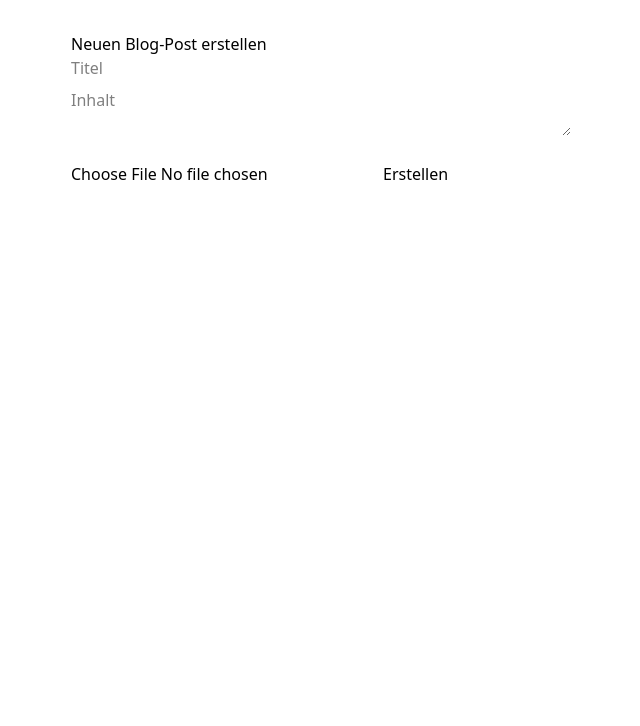
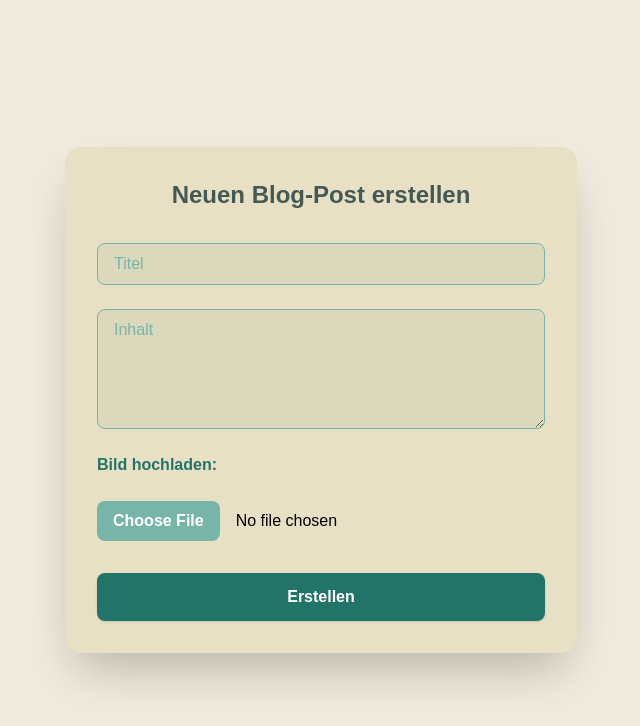
Before and after one commit to CommitCrush/Reise-Blog, a Next.js app in the folder nextjs_basic/: page /blog/create in a window 1280 px wide. Shown: the top 726 px of the page, without its empty margins (319-959 px from the left). Built offline with nearby package versions, Linux system fonts and the light colour scheme; no server answers.

Commit message:
feat: update login redirection to profile page and enhance blog creation form styling

```diff
--- a/nextjs_basic/src/actions/login.ts
+++ b/nextjs_basic/src/actions/login.ts
@@ -41,5 +41,5 @@ export async function LoginUser(formData: FormData): Promise<void> {
     maxAge: 60 * 60 * 24, // 1 Tag
   });
 
-  redirect("/");
+  redirect("/Profile");
 }
--- a/nextjs_basic/src/app/blog/create/page.tsx
+++ b/nextjs_basic/src/app/blog/create/page.tsx
@@ -51,32 +51,48 @@ export default function CreateBlogPage() {
   };
 
   return (
-    <form onSubmit={handleSubmit} style={{ maxWidth: 500, margin: "2rem auto" }}>
-      <h2>Neuen Blog-Post erstellen</h2>
+    <main className="min-h-screen flex items-center justify-center bg-[#F1EBDD] px-4">
+      <form
+        onSubmit={handleSubmit}
+        className="w-full max-w-lg bg-[#E7E0C4] rounded-2xl shadow-2xl p-8 flex flex-col gap-6 "
+        style={{ fontFamily: 'Montserrat, sans-serif' }}
+      >
+        <h2 className="text-2xl font-bold text-[#445954] mb-2 text-center">Neuen Blog-Post erstellen</h2>
         <input
           type="text"
           placeholder="Titel"
           value={title}
           onChange={(e) => setTitle(e.target.value)}
           required
-        style={{ width: "100%", marginBottom: 8 }}
+          className="border border-[#77B5A8] rounded-lg px-4 py-2 focus:outline-none focus:ring-2 focus:ring-[#6D8F7A] bg-[#6D8F7A]/10 text-[#445954] placeholder-[#77B5A8]"
         />
         <textarea
           placeholder="Inhalt"
           value={content}
           onChange={(e) => setContent(e.target.value)}
           required
-        style={{ width: "100%", marginBottom: 8 }}
+          className="border border-[#77B5A8] rounded-lg px-4 py-2 min-h-[120px] focus:outline-none focus:ring-2 focus:ring-[#6D8F7A] bg-[#6D8F7A]/10 text-[#445954] placeholder-[#77B5A8]"
         />
-      <input type="file" accept="image/*" onChange={handleImageChange} />
+        <label className="text-[#227468] font-semibold">Bild hochladen:</label>
+        <input
+          type="file"
+          accept="image/*"
+          onChange={handleImageChange}
+          className="file:mr-4 file:py-2 file:px-4 file:rounded-lg file:border-0 file:bg-[#77B5A8] file:text-white file:font-semibold file:hover:bg-[#227468] file:transition"
+        />
         {preview && (
-        <div>
-          <img src={preview} alt="Vorschau" style={{ maxWidth: "100%", marginTop: 8 }} />
+          <div className="flex justify-center">
+            <img src={preview} alt="Vorschau" className="max-w-xs rounded-lg shadow-lg mt-2 border border-[#BDAC73]" />
           </div>
         )}
-      <button type="submit" style={{ marginTop: 12 }} disabled={loading}>
+        <button
+          type="submit"
+          disabled={loading}
+          className="bg-[#227468] text-white font-bold rounded-lg px-6 py-3 shadow hover:bg-[#445954] transition mt-2"
+        >
           {loading ? "Erstellen..." : "Erstellen"}
         </button>
       </form>
+    </main>
   );
 }
```
Lines whose indentation alone changed are shown as unchanged.
